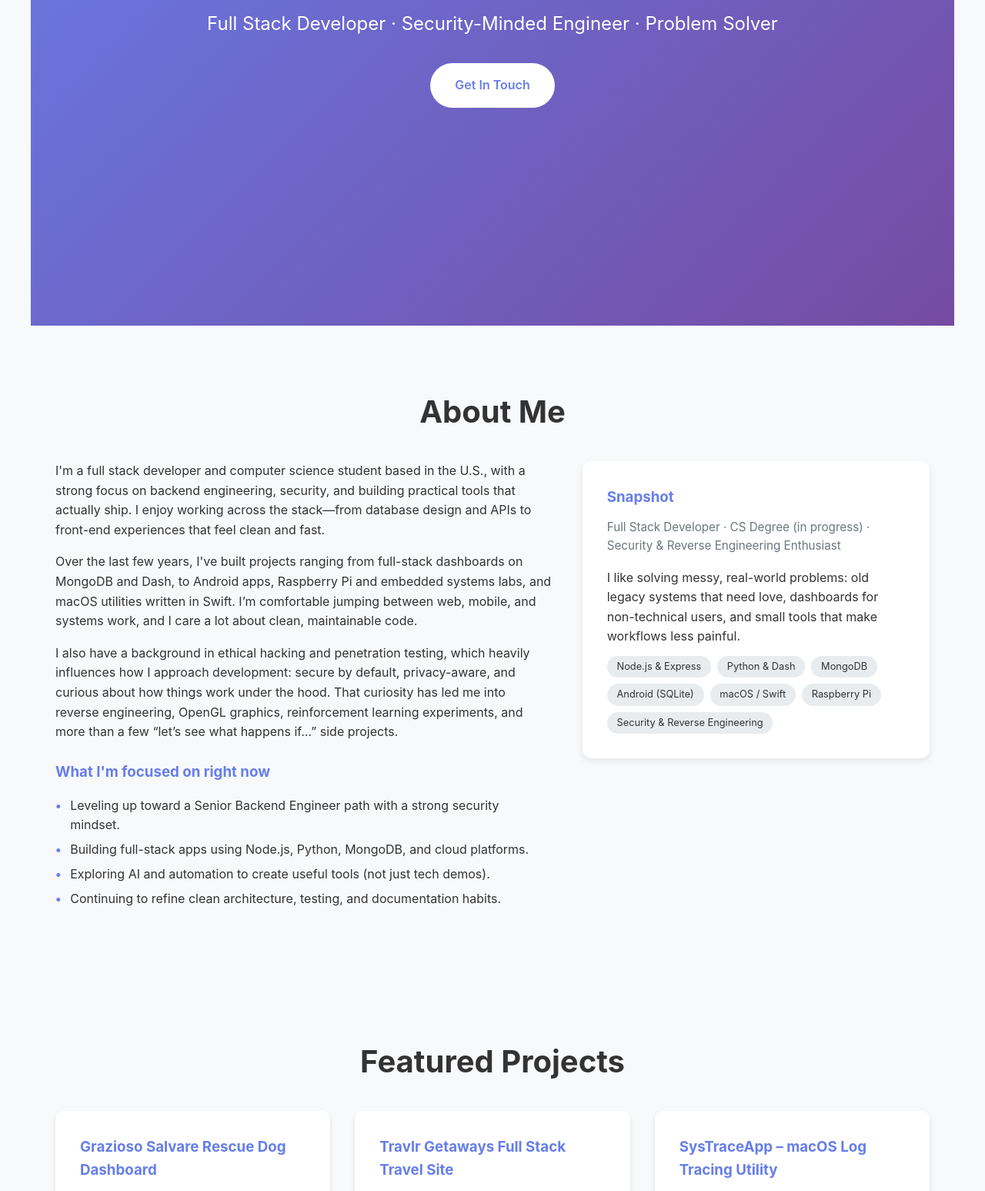
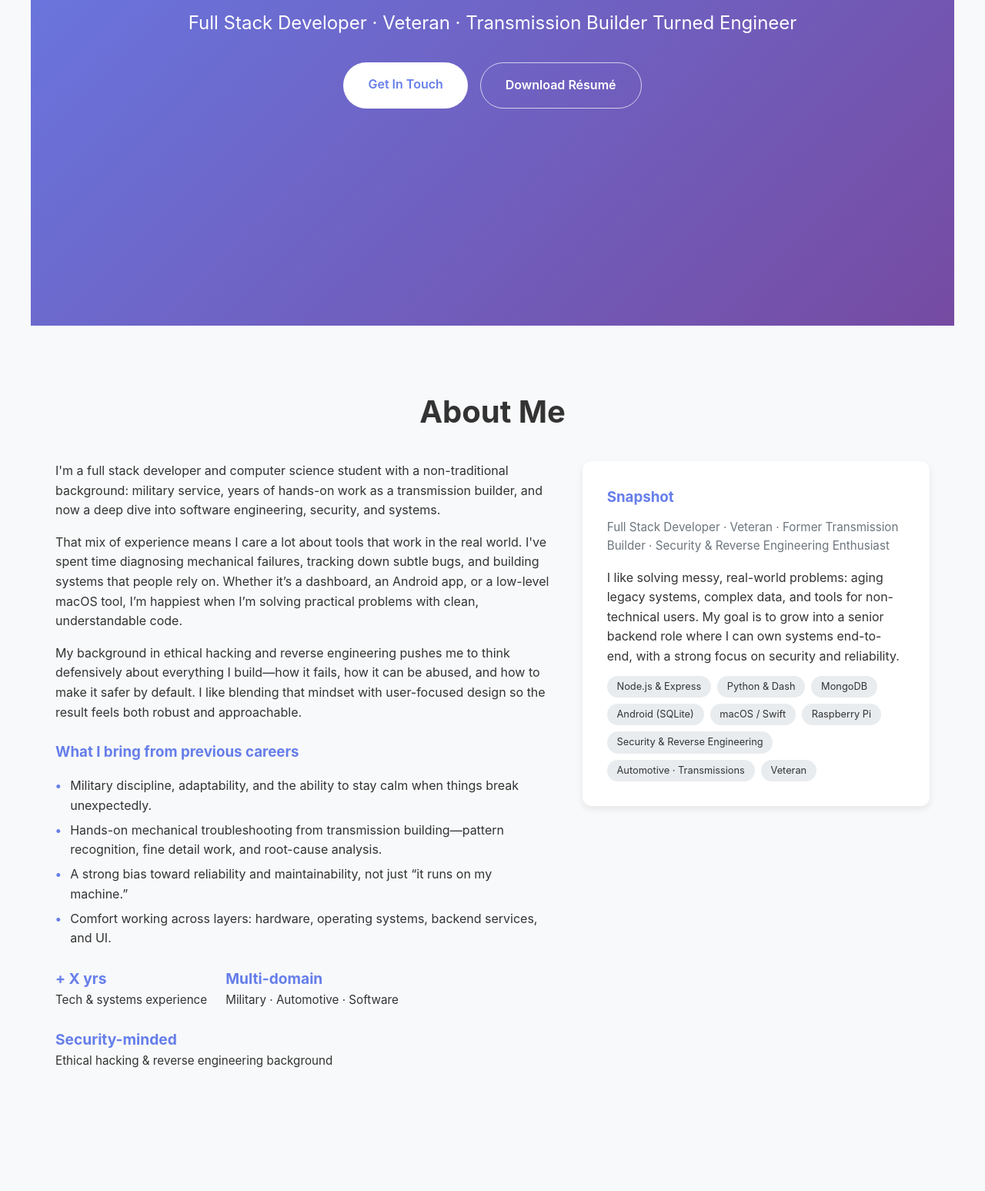
Before and after one commit to jimbob6783/jimbob6783.github.io, a plain HTML site: page index.html in a window 1280 px wide. Shown: the part 377-1924 px from the top of the page at 77% size. Drawn offline with Linux system fonts and the light colour scheme.

Commit message:
Enhance hero section with actions and content updates
Added hero actions section with buttons and updated content.

```diff
--- a/index.html
+++ b/index.html
@@ -83,6 +83,13 @@
             animation: fadeInUp 1s ease 0.2s backwards;
         }
 
+        .hero-actions {
+            display: flex;
+            gap: 1rem;
+            flex-wrap: wrap;
+            justify-content: center;
+        }
+
         .btn {
             display: inline-block;
             padding: 1rem 2rem;
@@ -91,13 +98,25 @@
             text-decoration: none;
             border-radius: 50px;
             font-weight: 600;
-            transition: transform 0.3s, box-shadow 0.3s;
+            transition: transform 0.3s, box-shadow 0.3s, background 0.3s, color 0.3s;
             animation: fadeInUp 1s ease 0.4s backwards;
         }
 
         .btn:hover {
             transform: translateY(-3px);
             box-shadow: 0 10px 25px rgba(0,0,0,0.2);
+        }
+
+        .btn-secondary {
+            background: transparent;
+            color: #ffffff;
+            border: 1px solid rgba(255,255,255,0.7);
+            box-shadow: none;
+        }
+
+        .btn-secondary:hover {
+            background: rgba(255,255,255,0.1);
+            box-shadow: 0 10px 25px rgba(0,0,0,0.25);
         }
 
         h2 {
@@ -168,6 +187,24 @@
             padding: 0.25rem 0.8rem;
             border-radius: 999px;
             font-size: 0.8rem;
+        }
+
+        .about-stats {
+            display: flex;
+            flex-wrap: wrap;
+            gap: 1.5rem;
+            margin-top: 1.5rem;
+            font-size: 0.95rem;
+        }
+
+        .about-stat {
+            min-width: 120px;
+        }
+
+        .about-stat strong {
+            display: block;
+            font-size: 1.2rem;
+            color: #667eea;
         }
 
         .projects-grid {
@@ -390,6 +427,27 @@
             user-select: none;
         }
 
+        /* Scroll-to-top button */
+        #scrollTopBtn {
+            position: fixed;
+            bottom: 2rem;
+            right: 2rem;
+            padding: 0.8rem 1rem;
+            border-radius: 999px;
+            border: none;
+            background: #667eea;
+            color: #fff;
+            font-weight: 600;
+            cursor: pointer;
+            box-shadow: 0 6px 16px rgba(0,0,0,0.25);
+            display: none;
+            z-index: 999;
+        }
+
+        #scrollTopBtn:hover {
+            background: #5563d3;
+        }
+
         /* Dark mode styles */
         body.dark {
             background: #121212;
@@ -423,6 +481,10 @@
         body.dark .about-tag {
             background: #2b2b2b;
             color: #e0e0e0;
+        }
+
+        body.dark #scrollTopBtn {
+            background: #444bff;
         }
 
         @keyframes fadeInUp {
@@ -489,8 +551,12 @@
 
     <section id="home" class="hero">
         <h1>Chris Bridges</h1>
-        <p>Full Stack Developer · Security-Minded Engineer · Problem Solver</p>
-        <a href="#contact" class="btn">Get In Touch</a>
+        <p>Full Stack Developer · Veteran · Transmission Builder Turned Engineer</p>
+        <div class="hero-actions">
+            <a href="#contact" class="btn">Get In Touch</a>
+            <!-- Update resume.pdf to your real file name if different -->
+            <a href="resume.pdf" class="btn btn-secondary" target="_blank" rel="noopener">Download Résumé</a>
+        </div>
     </section>
 
     <section id="about">
@@ -498,39 +564,55 @@
         <div class="about-content">
             <div class="about-text">
                 <p>
-                    I'm a full stack developer and computer science student based in the U.S., with a strong focus on
-                    backend engineering, security, and building practical tools that actually ship. I enjoy working
-                    across the stack—from database design and APIs to front-end experiences that feel clean and fast.
+                    I'm a full stack developer and computer science student with a non-traditional background: military
+                    service, years of hands-on work as a transmission builder, and now a deep dive into software
+                    engineering, security, and systems.
                 </p>
                 <p>
-                    Over the last few years, I've built projects ranging from full-stack dashboards on MongoDB and Dash,
-                    to Android apps, Raspberry Pi and embedded systems labs, and macOS utilities written in Swift.
-                    I’m comfortable jumping between web, mobile, and systems work, and I care a lot about clean,
-                    maintainable code.
+                    That mix of experience means I care a lot about tools that work in the real world. I've spent time
+                    diagnosing mechanical failures, tracking down subtle bugs, and building systems that people rely on.
+                    Whether it’s a dashboard, an Android app, or a low-level macOS tool, I’m happiest when I’m solving
+                    practical problems with clean, understandable code.
                 </p>
                 <p>
-                    I also have a background in ethical hacking and penetration testing, which heavily influences how I
-                    approach development: secure by default, privacy-aware, and curious about how things work under the hood.
-                    That curiosity has led me into reverse engineering, OpenGL graphics, reinforcement learning experiments,
-                    and more than a few “let’s see what happens if…” side projects.
+                    My background in ethical hacking and reverse engineering pushes me to think defensively about
+                    everything I build—how it fails, how it can be abused, and how to make it safer by default. I like
+                    blending that mindset with user-focused design so the result feels both robust and approachable.
                 </p>
 
-                <h3 style="margin-top:1.5rem; color:#667eea;">What I'm focused on right now</h3>
+                <h3 style="margin-top:1.5rem; color:#667eea;">What I bring from previous careers</h3>
                 <ul class="about-highlight-list">
-                    <li>Leveling up toward a Senior Backend Engineer path with a strong security mindset.</li>
-                    <li>Building full-stack apps using Node.js, Python, MongoDB, and cloud platforms.</li>
-                    <li>Exploring AI and automation to create useful tools (not just tech demos).</li>
-                    <li>Continuing to refine clean architecture, testing, and documentation habits.</li>
+                    <li>Military discipline, adaptability, and the ability to stay calm when things break unexpectedly.</li>
+                    <li>Hands-on mechanical troubleshooting from transmission building—pattern recognition, fine detail work, and root-cause analysis.</li>
+                    <li>A strong bias toward reliability and maintainability, not just “it runs on my machine.”</li>
+                    <li>Comfort working across layers: hardware, operating systems, backend services, and UI.</li>
                 </ul>
+
+                <div class="about-stats">
+                    <div class="about-stat">
+                        <strong>+ X yrs</strong>
+                        Tech & systems experience
+                        <!-- Replace X with your real number if you want -->
+                    </div>
+                    <div class="about-stat">
+                        <strong>Multi-domain</strong>
+                        Military · Automotive · Software
+                    </div>
+                    <div class="about-stat">
+                        <strong>Security-minded</strong>
+                        Ethical hacking & reverse engineering background
+                    </div>
+                </div>
             </div>
             <div class="about-card">
                 <h3>Snapshot</h3>
                 <div class="about-meta">
-                    Full Stack Developer · CS Degree (in progress) · Security & Reverse Engineering Enthusiast
+                    Full Stack Developer · Veteran · Former Transmission Builder · Security & Reverse Engineering Enthusiast
                 </div>
                 <p>
-                    I like solving messy, real-world problems: old legacy systems that need love, dashboards for
-                    non-technical users, and small tools that make workflows less painful.
+                    I like solving messy, real-world problems: aging legacy systems, complex data, and tools for
+                    non-technical users. My goal is to grow into a senior backend role where I can own systems end-to-end,
+                    with a strong focus on security and reliability.
                 </p>
                 <div class="about-tags">
                     <span class="about-tag">Node.js & Express</span>
@@ -540,6 +622,8 @@
                     <span class="about-tag">macOS / Swift</span>
                     <span class="about-tag">Raspberry Pi</span>
                     <span class="about-tag">Security & Reverse Engineering</span>
+                    <span class="about-tag">Automotive · Transmissions</span>
+                    <span class="about-tag">Veteran</span>
                 </div>
             </div>
         </div>
@@ -570,7 +654,7 @@
             <div class="project-card">
                 <h3>Travlr Getaways Full Stack Travel Site</h3>
                 <p>
-                    A full stack travel booking experience using the MEAN stack patterns. Includes an admin view for
+                    A full stack travel booking experience using MEAN-style patterns. Includes an admin view for
                     managing trips and a public-facing site with server-rendered pages, dynamic content, and a clean
                     responsive layout designed for both desktop and mobile travelers.
                 </p>
@@ -652,6 +736,7 @@
                     and front-end integration.
                 </p>
             </div>
+
             <div class="experience-item">
                 <h3>Security & Reverse Engineering Enthusiast</h3>
                 <div class="experience-date">Ongoing</div>
@@ -660,6 +745,28 @@
                     This perspective drives a “defensive by design” approach to both code and architecture.
                 </p>
             </div>
+
+            <div class="experience-item">
+                <h3>Automatic Transmission Builder / Rebuilder</h3>
+                <div class="experience-date">Years Here – Years Here</div>
+                <p>
+                    Built, rebuilt, and diagnosed automatic transmissions, working from teardown through final assembly
+                    and testing. Developed strong pattern-recognition skills, attention to detail, and a systematic
+                    approach to troubleshooting complex mechanical systems—skills that map directly into debugging,
+                    performance tuning, and systems design in software.
+                </p>
+            </div>
+
+            <div class="experience-item">
+                <h3>Military Service – Veteran</h3>
+                <div class="experience-date">Years Here – Years Here</div>
+                <p>
+                    Served in the U.S. military, gaining experience in high-responsibility environments, teamwork under
+                    pressure, and following through on mission-critical tasks. That background shaped how I handle
+                    ownership, communication, and reliability in my engineering work.
+                </p>
+            </div>
+
             <div class="experience-item">
                 <h3>Computer Science Degree – Project Work</h3>
                 <div class="experience-date">Recent Years</div>
@@ -677,6 +784,7 @@
             <h2>Let's Connect</h2>
             <p>I'm always interested in hearing about new projects, roles, and collaborations.</p>
             <div class="contact-links">
+                <!-- Update these with your real info -->
                 <a href="mailto:your.email@example.com">Email</a>
                 <a href="https://github.com/Chrisbridges3" target="_blank">GitHub</a>
                 <a href="https://linkedin.com/in/christopherbridges3" target="_blank">LinkedIn</a>
@@ -697,6 +805,9 @@
             </form>
         </div>
     </section>
+
+    <!-- Scroll-to-top button -->
+    <button id="scrollTopBtn" aria-label="Scroll to top">↑ Top</button>
 
     <script>
         // Smooth scrolling
@@ -751,6 +862,24 @@
                 localStorage.setItem('theme', isDark ? 'dark' : 'light');
             });
         }
+
+        // Scroll-to-top button logic
+        const scrollTopBtn = document.getElementById('scrollTopBtn');
+
+        window.addEventListener('scroll', () => {
+            if (window.pageYOffset > 300) {
+                scrollTopBtn.style.display = 'block';
+            } else {
+                scrollTopBtn.style.display = 'none';
+            }
+        });
+
+        scrollTopBtn.addEventListener('click', () => {
+            window.scrollTo({
+                top: 0,
+                behavior: 'smooth'
+            });
+        });
     </script>
 </body>
 </html>
```
